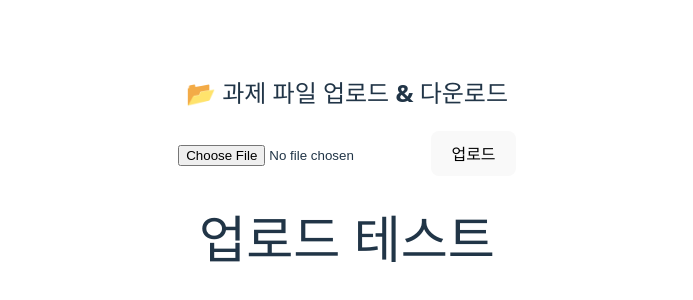
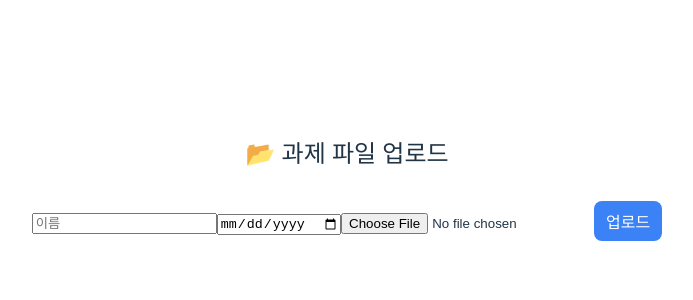
Before and after one commit to Pwang-je/workupload, a Vue app in the folder projectupload/: page / in a window 1280 px wide. Shown: the part 222-522 px from the top of the page, without its empty margins (293-986 px from the left). Built offline with nearby package versions, Linux system fonts and the light colour scheme.

Commit message:
connect Database Table to: fileupload

```diff
--- a/projectupload/src/App.vue
+++ b/projectupload/src/App.vue
@@ -8,7 +8,6 @@ console.log("supabase 모듈 정상 로드", supabase);
 
 <template>
   <FileUpload />
-   <h1>업로드 테스트</h1>
 </template>
 
 <style scoped>
--- a/projectupload/src/components/FileUpload.vue
+++ b/projectupload/src/components/FileUpload.vue
@@ -3,7 +3,10 @@ import { ref } from "vue";
 import { supabase } from "../supabase";
 import { v4 as uuidv4 } from "uuid"; // UUID 패키지 import
 
+// 파일 상태
 const file = ref(null);
+const fileName = ref("");
+const fileDate = ref("");
 const downloadURL = ref("");
 
 // 파일 선택 시 실행
@@ -19,12 +22,12 @@ const generateFileName = (originalName) => {
 
 // 파일 업로드 실행
 const uploadFile = async () => {
-  if (!file.value) {
-    alert("파일을 선택해주세요!");
+  if (!file.value || !fileName.value || !fileDate.value) {
+    alert("이름, 날짜, 파일을 모두 입력해주세요!");
     return;
   }
 
-  // 🟢 한글 파일명을 UUID로 변경
+  // 🟢 파일명을 UUID로 변경
   const safeFileName = generateFileName(file.value.name);
 
   // Supabase Storage 업로드
@@ -45,16 +48,26 @@ const uploadFile = async () => {
 
   downloadURL.value = urlData.publicUrl; // ✅ 올바른 파일 URL 저장
 
-  // 🔥 콘솔에서 생성된 파일 URL 확인하기
-  console.log("🔗 생성된 파일 URL:", downloadURL.value);
+  // 🟢 Supabase 데이터베이스에 이름, 날짜, URL 저장하기 (fileupload 테이블에)
+  const { data: insertData, error: insertError } = await supabase
+    .from("fileupload") // 🟢 올바른 테이블 이름 "fileupload"
+    .insert([{ name: fileName.value, date: fileDate.value, url: downloadURL.value }]); // `fileupload` 테이블에 이름, 날짜, URL 저장
 
-  alert("파일 업로드 성공! ✅");
+  if (insertError) {
+    console.error("파일 정보 저장 실패", insertError);
+    alert("파일 정보 저장에 실패하였습니다.");
+    return;
+  }
+
+  alert("파일 업로드 및 정보 저장 성공! ✅");
 };
 </script>
 
 <template>
   <div>
-    <h2>📂 과제 파일 업로드 & 다운로드</h2>
+    <h2>📂 과제 파일 업로드</h2>
+    <input type="text" v-model="fileName" placeholder="이름" />
+    <input type="date" v-model="fileDate" placeholder="날짜" />
     <input type="file" @change="onFileChange" />
     <button @click="uploadFile">업로드</button>
 
@@ -64,3 +77,14 @@ const uploadFile = async () => {
     </p>
   </div>
 </template>
+
+<style scoped>
+button {
+  margin-top: 10px;
+  padding: 8px 12px;
+  background: #3b82f6;
+  color: white;
+  border: none;
+  cursor: pointer;
+}
+</style>
```
